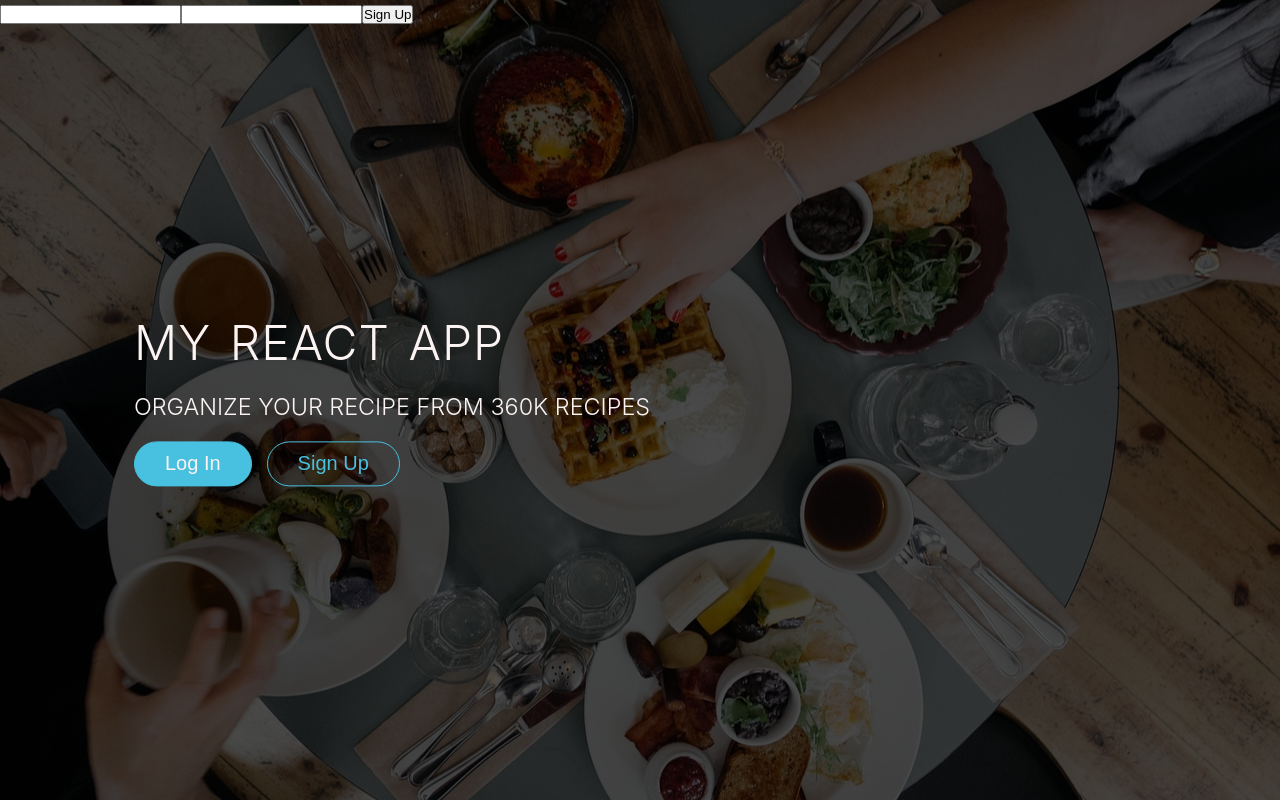
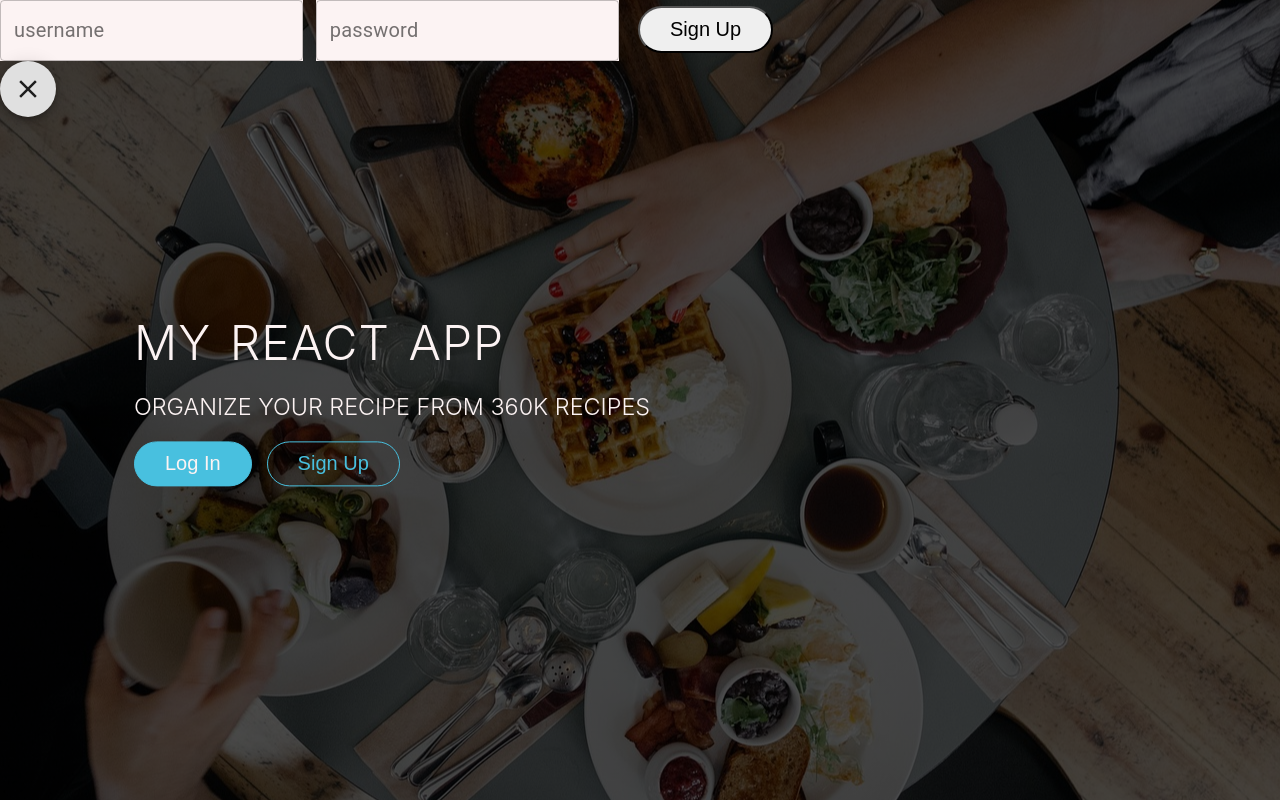
Before and after one commit to yukijina/react-project-recipes-client, a React (Create React App) app: page /signup in a window 1280 px wide. Built offline with nearby package versions, Linux system fonts and the light colour scheme; no server answers.

Commit message:
import material-ui. update css

```diff
--- a/src/components/Login.js
+++ b/src/components/Login.js
@@ -2,8 +2,12 @@ import React from 'react'
 import { connect } from 'react-redux';
 import { updateLoginForm }from '../actions/loginForm.js';
 import { login } from '../actions/currentUsers.js';
+import TextField from '@material-ui/core/TextField';
+import Fab from '@material-ui/core/Fab';
+import CloseIcon from '@material-ui/icons/Close';
 
 const Login = ({loginData, updateLoginForm, login, history}) => {
+
     const handleChange = event => {
         updateLoginForm({...loginData, [event.target.name]: event.target.value})
     }
@@ -12,12 +16,49 @@ const Login = ({loginData, updateLoginForm, login, history}) => {
         event.preventDefault()
         login(loginData, history)
     }
+
+    const handleClick = event => {
+        event.preventDefault()
+        history.goBack()
+    }
+
     return (
-        <form onSubmit={handleSubmit}>
-            <input type="text" value={loginData.username} name="username" onChange={handleChange}></input>
-            <input type="password" value={loginData.password} name="password" onChange={handleChange}></input>
-            <input type="submit" value="Log In"></input>
-        </form>
+        <div className="Login">
+            <form onSubmit={handleSubmit}>
+                <section>
+                <TextField
+                type="text"
+                value={loginData.username}
+                name="username"
+                onChange={handleChange}
+                label="username"
+                variant="outlined"
+                style={{backgroundColor: "#FCF3F3"}} />
+
+                <TextField
+                type="password"
+                value={loginData.password}
+                name="password"
+                onChange={handleChange}
+                label="password"
+                variant="outlined"
+                style={{backgroundColor: "#FCF3F3", marginLeft: "1%"}}  />
+
+                <input
+                type="submit"
+                value="Log In"
+                className="btn btn-ghost"
+                style={{marginLeft: "1.5%", marginTop: "6px"}}>
+                </input>
+
+                </section>
+
+                <p onClick={handleClick}>
+                    <Fab className="closeBtn"><CloseIcon/></Fab>
+                </p>
+
+            </form>
+        </div>
     )
 }
 
--- a/src/components/Signup.js
+++ b/src/components/Signup.js
@@ -2,8 +2,12 @@ import React from 'react'
 import { connect } from 'react-redux';
 import { updateSignupForm }from '../actions/signupForm.js';
 import { signup } from '../actions/currentUsers.js';
+import TextField from '@material-ui/core/TextField';
+import Fab from '@material-ui/core/Fab';
+import CloseIcon from '@material-ui/icons/Close';
 
 const Signup = ({signupData, updateSignupForm, signup, history}) => {
+
     const handleChange = event => {
         updateSignupForm({...signupData, [event.target.name]: event.target.value})
     }
@@ -12,12 +16,48 @@ const Signup = ({signupData, updateSignupForm, signup, history}) => {
         event.preventDefault()
         signup(signupData, history)
     }
+
+    const handleClick = event => {
+        event.preventDefault()
+        history.goBack()
+    }
+
     return (
-        <form onSubmit={handleSubmit}>
-            <input type="text" value={signupData.username} name="username" onChange={handleChange}></input>
-            <input type="password" value={signupData.password} name="password" onChange={handleChange}></input>
-            <input type="submit" value="Sign Up"></input>
-        </form>
+        <div className="Signup">
+            <form onSubmit={handleSubmit}>
+                <section>
+                <TextField
+                type="text"
+                value={signupData.username}
+                name="username"
+                onChange={handleChange}
+                label="username"
+                variant="outlined"
+                style={{backgroundColor: "#FCF3F3"}} />
+
+                <TextField
+                type="password"
+                value={signupData.password}
+                name="password"
+                onChange={handleChange}
+                label="password"
+                variant="outlined"
+                style={{backgroundColor: "#FCF3F3", marginLeft: "1%"}} />
+
+                <input
+                type="submit"
+                value="Sign Up"
+                className="btn btn-ghost"
+                style={{marginLeft: "1.5%", marginTop: "6px"}}>
+                </input>
+
+                </section>
+
+                <p onClick={handleClick}>
+                    <Fab className="closeBtn"><CloseIcon/></Fab>
+                </p>
+            </form>
+        </div>
     )
 }
 
```
